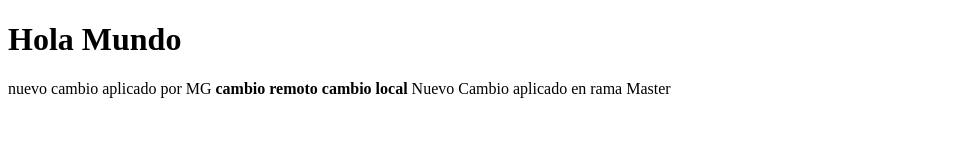
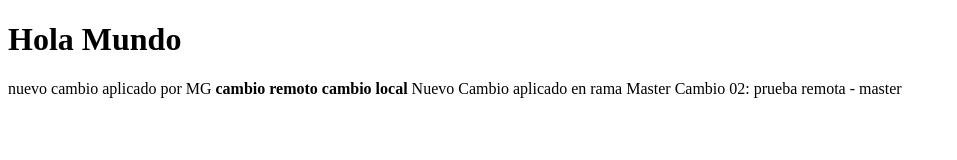
Before and after one commit to MGoicocheaDev/Demo-git, a plain HTML site: page index.html in a window 1280 px wide. Shown: the whole page, without its empty margins (0-957 px from the left). Drawn offline with Linux system fonts and the light colour scheme.

Commit message:
Update index.html

```diff
--- a/index.html
+++ b/index.html
@@ -11,6 +11,7 @@
 	<!-- Inicio de Pruebas de GIT -->
 
 	<span>Nuevo Cambio aplicado en rama Master</span>
+	<span>Cambio 02: prueba remota - master </span>
 	<!-- Fin de Pruebas de GIT -->
 </body>
 </html>
```
